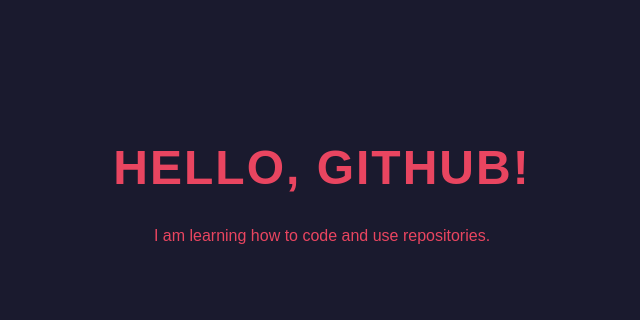
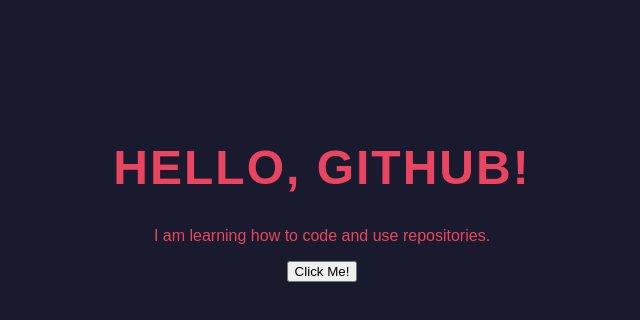
Before and after one commit to PRAKASH2K03/my-first-code, a plain HTML site: page index.html in a window 1280 px wide. Shown: the whole page, without its empty margins (318-958 px from the left). Drawn offline with Linux system fonts and the light colour scheme.

Commit message:
Add button to trigger sayHello function

```diff
--- a/index.html
+++ b/index.html
@@ -7,6 +7,7 @@
 <body>
     <h1>Hello, GitHub!</h1>
     <p>I am learning how to code and use repositories.</p>
+    <button onclick="sayHello()">Click Me!</button>
     <script src="script.js"></script>
 </body>
 </html>
```
